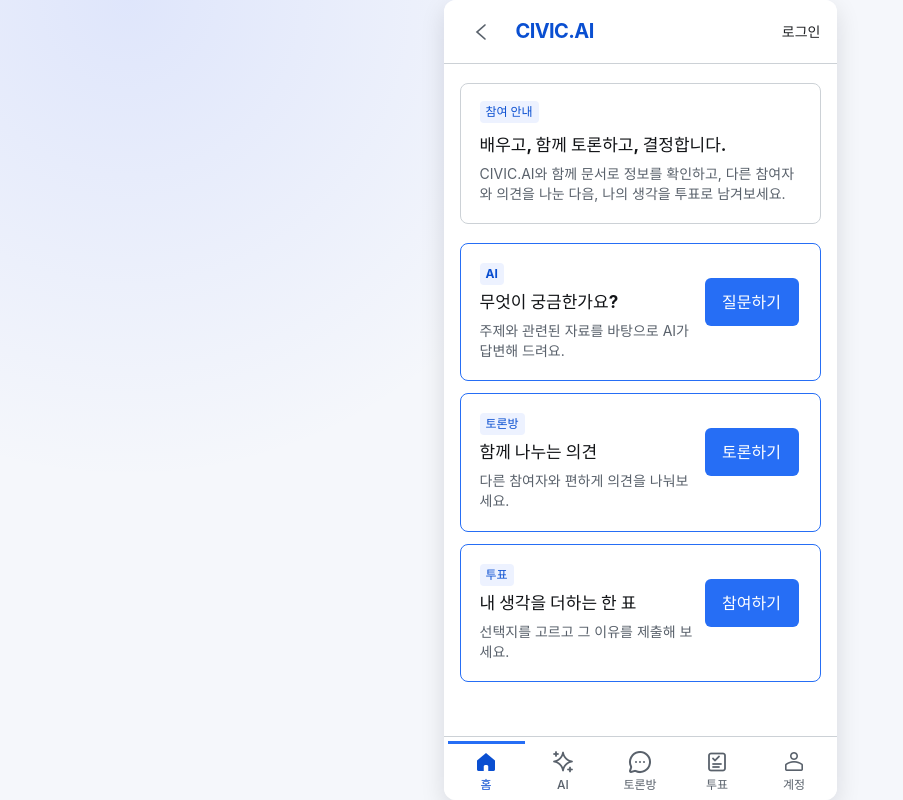
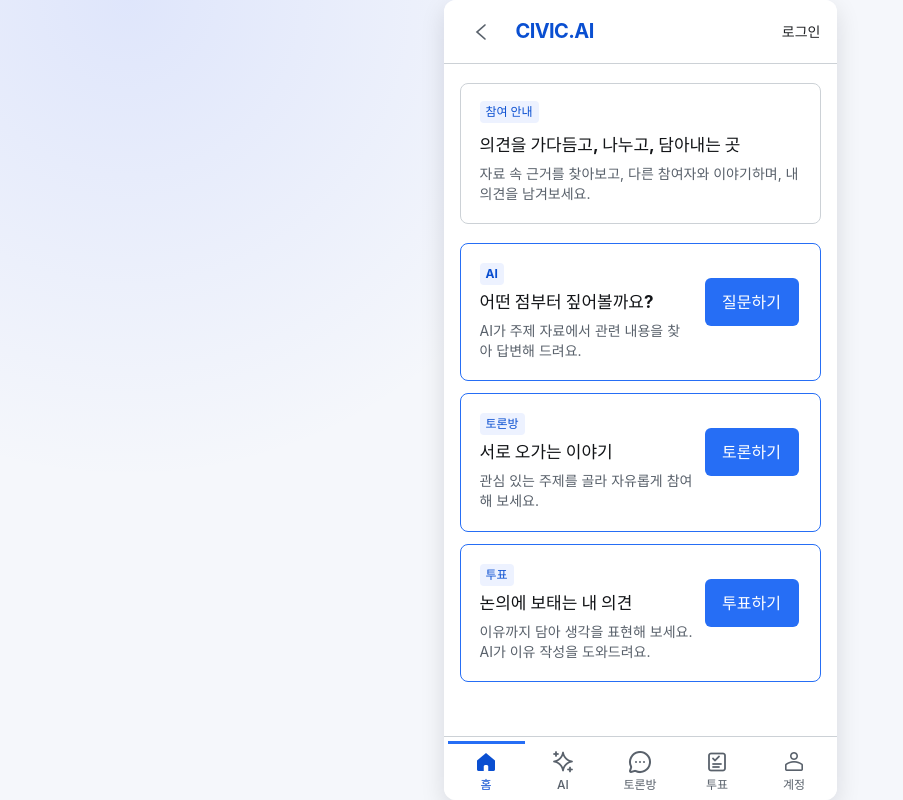
Before and after one commit to mokpombc17-coder/CIVIC-AI, a Next.js app in the folder apps/web/: page /home in a window 1280 px wide. Shown: the whole page, without its empty margins (0-903 px from the left). Built offline with nearby package versions, Linux system fonts and the light colour scheme; no server answers.

Commit message:
refactor(home): refine participant landing copy

```diff
--- a/apps/web/components/participant-home.module.css
+++ b/apps/web/components/participant-home.module.css
@@ -108,6 +108,7 @@
   color: var(--participant-home-muted);
   font-size: 14px;
   line-height: 20.3px;
+  white-space: pre-line;
 }
 
 .actionControl {
--- a/apps/web/components/participant-home.tsx
+++ b/apps/web/components/participant-home.tsx
@@ -13,24 +13,24 @@
 const PARTICIPANT_HOME_ACTIONS: readonly ParticipantHomeAction[] = [
   {
     badge: "AI",
-    description: "주제와 관련된 자료를 바탕으로 AI가 답변해 드려요.",
+    description: "AI가 주제 자료에서 관련 내용을 찾아 답변해 드려요.",
     href: "/rag" as Route,
     label: "질문하기",
-    title: "무엇이 궁금한가요?",
+    title: "어떤 점부터 짚어볼까요?",
   },
   {
     badge: "토론방",
-    description: "다른 참여자와 편하게 의견을 나눠보세요.",
+    description: "관심 있는 주제를 골라 자유롭게 참여해 보세요.",
     href: "/chat",
     label: "토론하기",
-    title: "함께 나누는 의견",
+    title: "서로 오가는 이야기",
   },
   {
     badge: "투표",
-    description: "선택지를 고르고 그 이유를 제출해 보세요.",
+    description: "이유까지 담아 생각을 표현해 보세요.\nAI가 이유 작성을 도와드려요.",
     href: "/vote",
-    label: "참여하기",
-    title: "내 생각을 더하는 한 표",
+    label: "투표하기",
+    title: "논의에 보태는 내 의견",
   },
 ];
 
@@ -43,11 +43,8 @@
     <div className={styles.root} data-participant-home="true">
       <section className={`${styles.card} ${styles.welcome}`}>
         <span className={styles.badge}>참여 안내</span>
-        <h2>배우고, 함께 토론하고, 결정합니다.</h2>
-        <p>
-          CIVIC.AI와 함께 문서로 정보를 확인하고, 다른 참여자와 의견을 나눈 다음, 나의 생각을 투표로
-          남겨보세요.
-        </p>
+        <h2>의견을 가다듬고, 나누고, 담아내는 곳</h2>
+        <p>자료 속 근거를 찾아보고, 다른 참여자와 이야기하며, 내 의견을 남겨보세요.</p>
       </section>
 
       <div className={styles.actions}>
```
Also changed, not shown: 1 other file (tests, documents, lock files or other folders).
